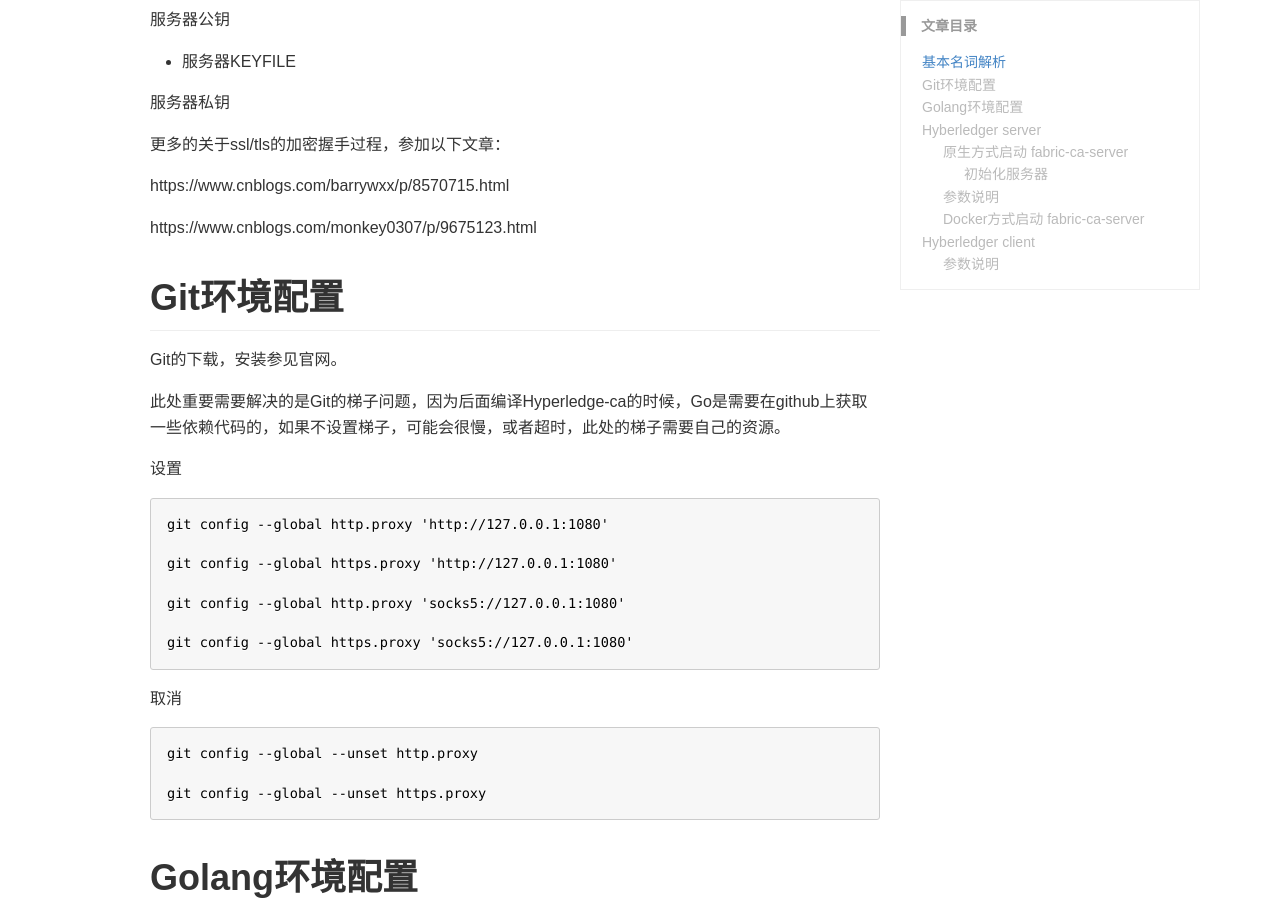
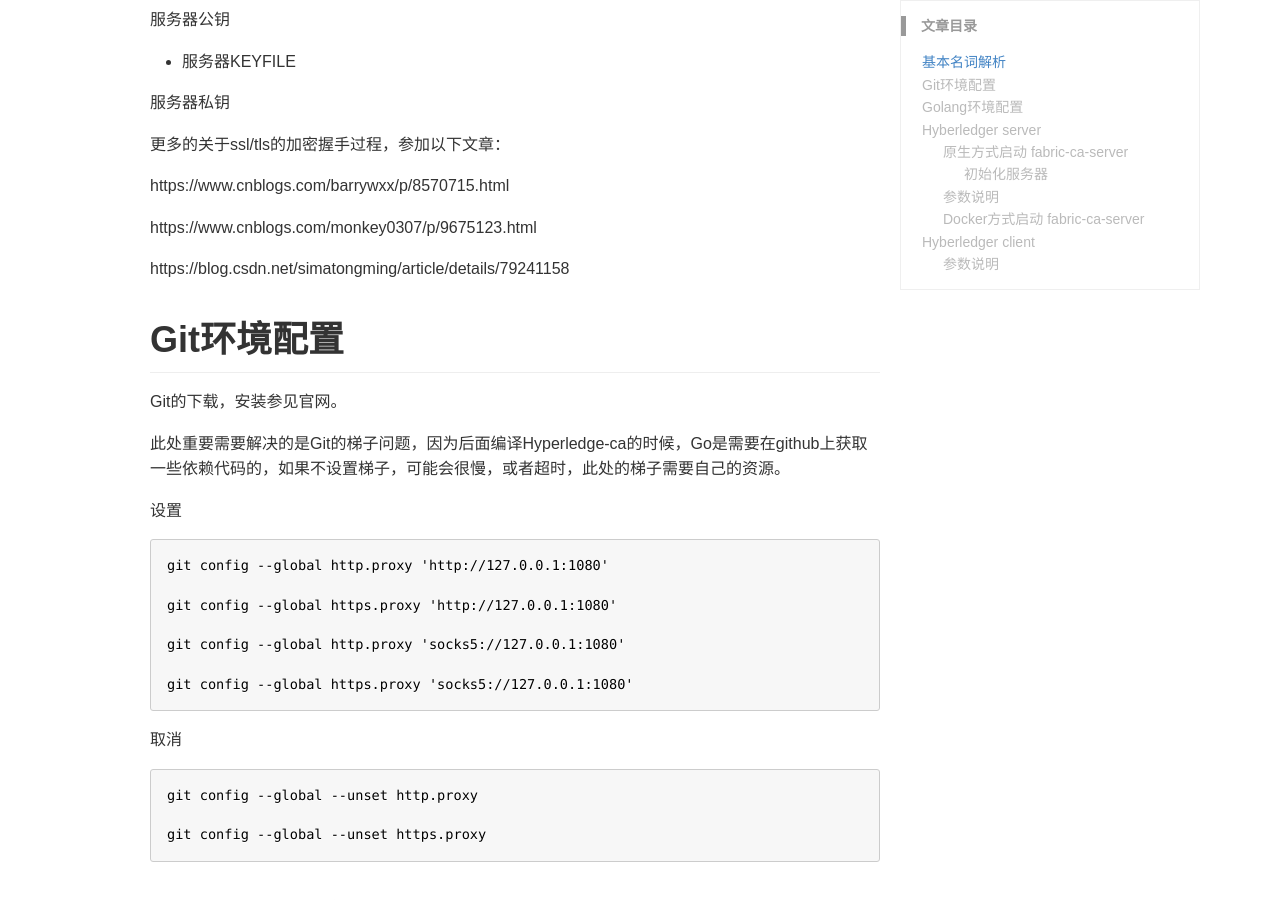
Before and after one commit to nox60/nox60.github.io, a Jekyll site: the page built from _posts/2019-07-18-Hyperledge-fabirc-ca.md, in a window 1280 px wide and 900 px high, scrolled down 585 px. Built offline with Jekyll 4.4.1, drawn with Linux system fonts in a browser that asks for light colours; our own code applies the rules of GitHub Pages for plain Markdown files; comment, search, counter and statistics services are not loaded; some of the changed lines change nothing that is shown.

Commit message:
Update 2019-07-18-Hyperledge-fabirc-ca.md

```diff
--- a/_posts/2019-07-18-Hyperledge-fabirc-ca.md
+++ b/_posts/2019-07-18-Hyperledge-fabirc-ca.md
@@ -27,6 +27,8 @@ CSR(证书请求文件) 包含申请证书所需要的相关信息，其中最
 https://www.cnblogs.com/barrywxx/p/8570715.html
 
 https://www.cnblogs.com/monkey0307/p/9675123.html
+
+https://blog.csdn.net/simatongming/article/details/79241158
 
 # Git环境配置
 
```
